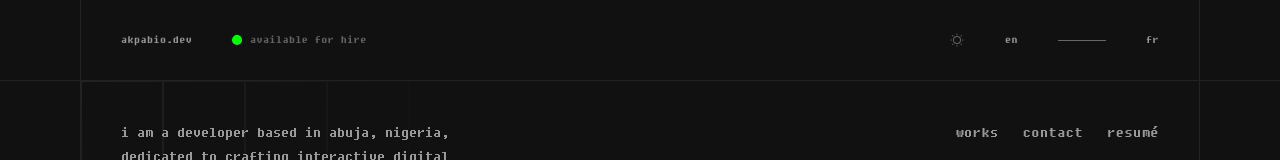
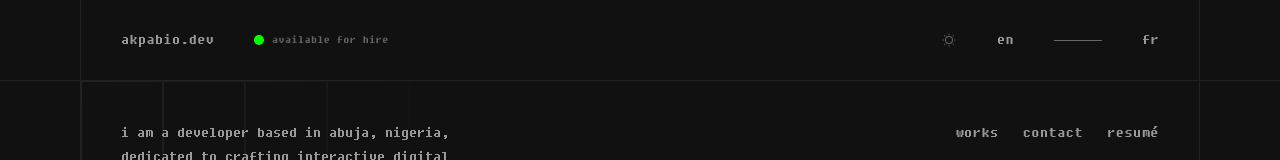
Before and after one commit to PrinceAkpabio/akpabio.dev, a Next.js app: page / in a window 1280 px wide. Shown: the top 160 px of the page. Built offline with nearby package versions, Linux system fonts and the light colour scheme.

Commit message:
Fix: increased the font size for the logo name and language text in the header component

```diff
--- a/styles/header.module.scss
+++ b/styles/header.module.scss
@@ -37,7 +37,7 @@
 .logoName {
   color: var(--black-0, #999);
   font-family: Fixedsys 62;
-  font-size: 0.75rem;
+  font-size: 1rem;
   font-style: normal;
   font-weight: 500;
   line-height: normal;
@@ -79,7 +79,7 @@
 .languageText {
   color: var(--black-0, #999);
   font-family: Fixedsys 62;
-  font-size: 0.75rem;
+  font-size: 1rem;
   font-style: normal;
   font-weight: 500;
   line-height: normal;
```
